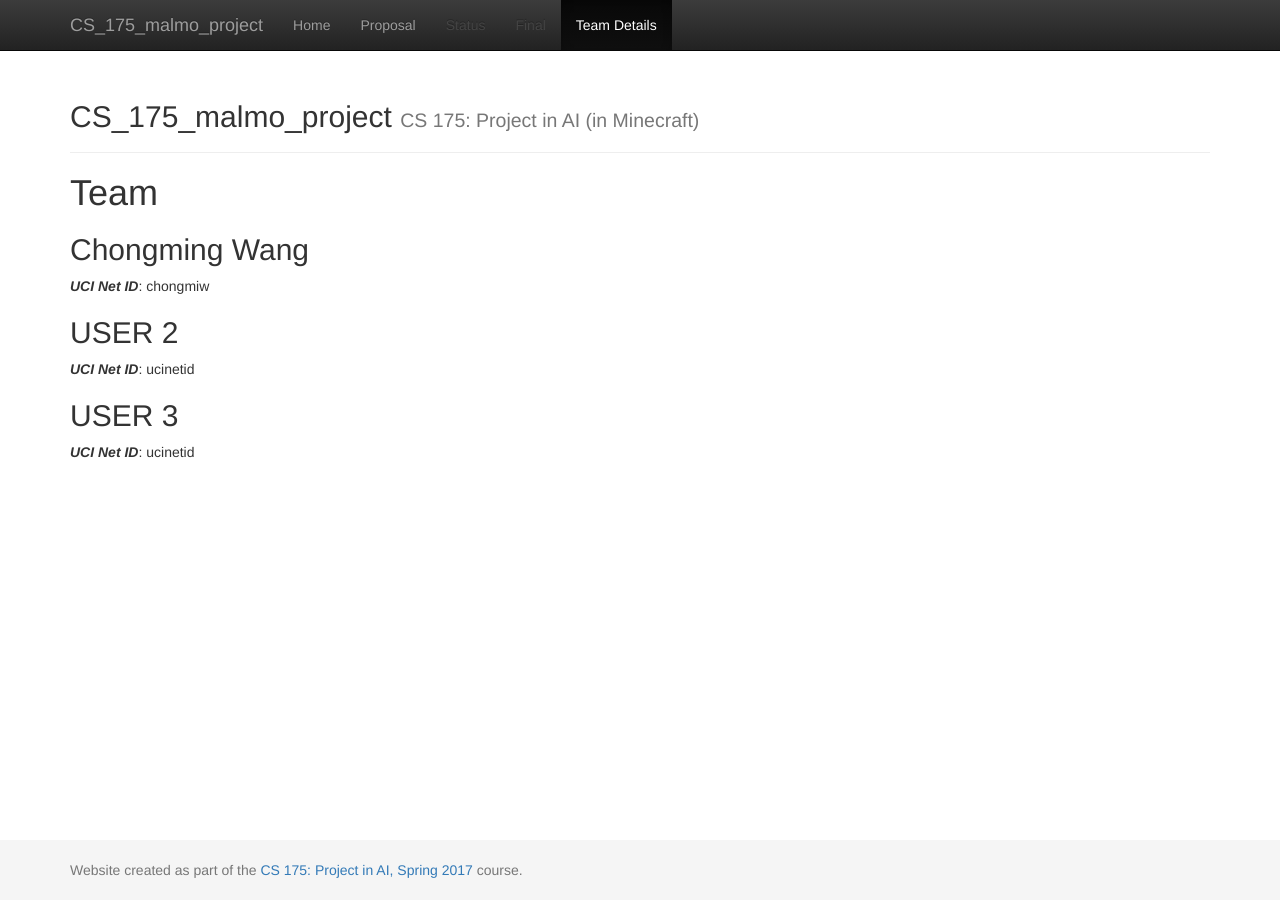
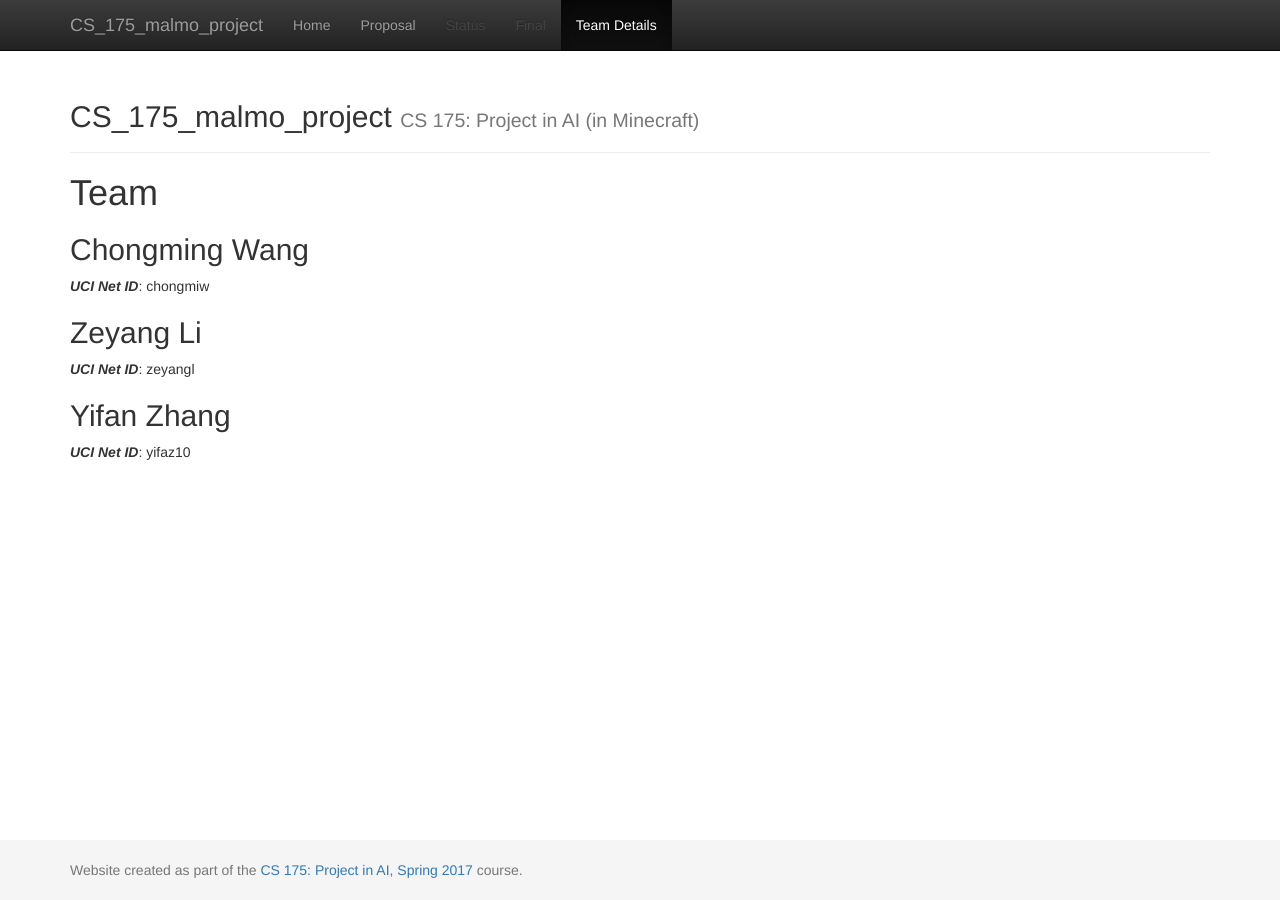
Before and after one commit to chicomy/Food_Hunting_Go, a Jekyll site: the page built from docs/team.md, in a window 1280 px wide. Built offline with Jekyll 4.4.1, drawn with Linux system fonts in a browser that asks for light colours.

Commit message:
Update team.md

```diff
--- a/docs/team.md
+++ b/docs/team.md
@@ -9,8 +9,8 @@ title:  Team
 ## Chongming Wang
 ***UCI Net ID***: chongmiw
 
-## USER 2
-***UCI Net ID***: ucinetid
+## Zeyang Li
+***UCI Net ID***: zeyangl
 
-## USER 3
-***UCI Net ID***: ucinetid
+## Yifan Zhang
+***UCI Net ID***: yifaz10
```
